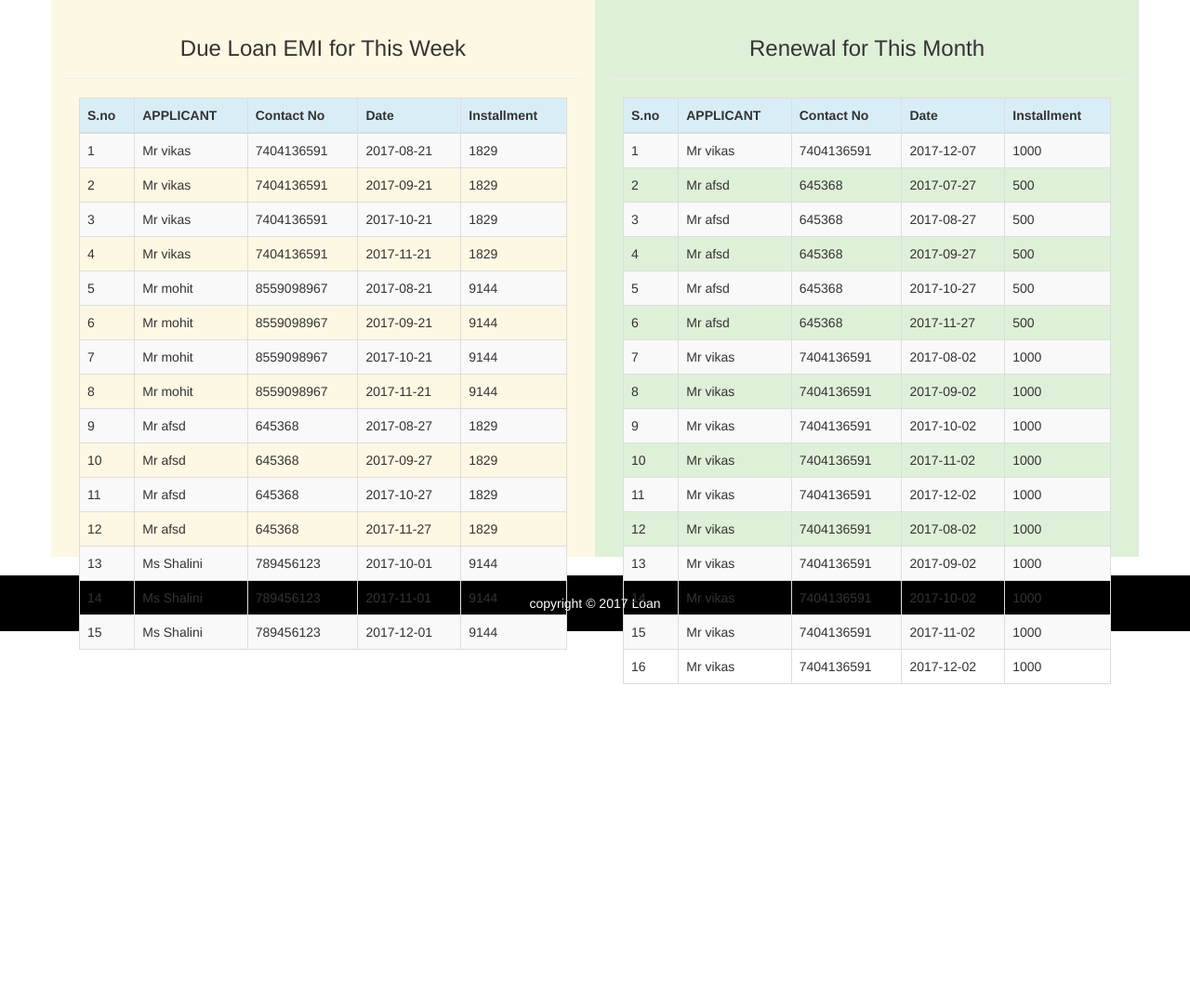
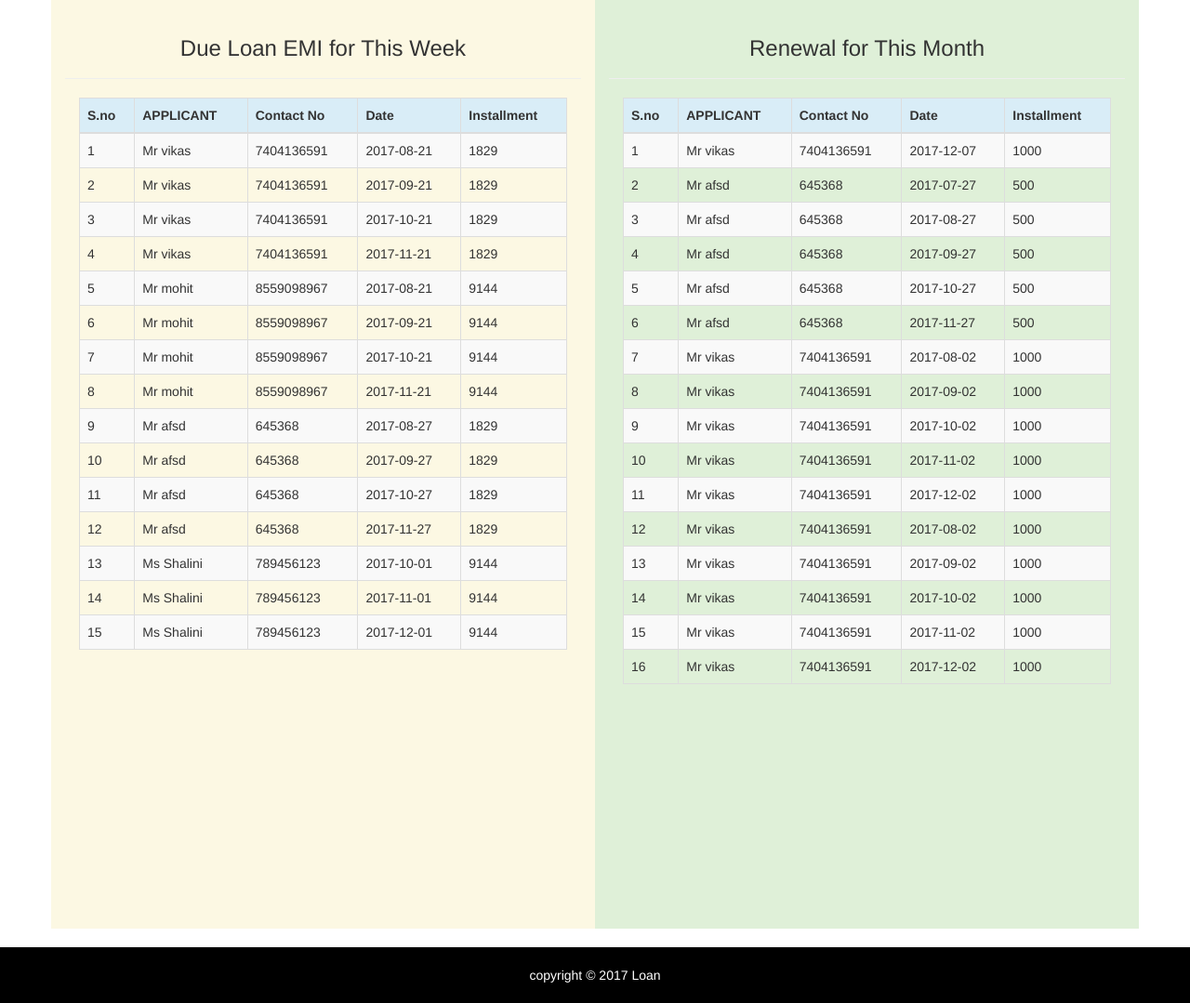
Before and after one commit to MohitArora1/BankApplication, a PHP site: page /dashboard.php in a window 1280 px wide. Shown: the part 103-1182 px from the top of the page at 93% size. Before the commit the page ends 839 px from the top, so only its background shows below. Run offline with PHP 8.4, Linux system fonts and the light colour scheme; a user stored in the database is signed in; data comes from the database, SQL or seed files in the repository.

Commit message:
new changes

```diff
--- a/project/admin/dashboard.php
+++ b/project/admin/dashboard.php
@@ -934,7 +934,7 @@ if(isset($_POST['edituser'])){
 				<br>
 				<br>
 			<div class="row">
-				<div class="col-md-6 bg-warning" style="height:600px">
+				<div class="col-md-6 bg-warning" style="height:1000px">
 					<div class="page-header text-center">
 						<h3>Due Loan EMI for This Month</h3>
 					</div>
@@ -987,7 +987,7 @@ if(isset($_POST['edituser'])){
 					</div>
 					</div>
 				</div>
-				<div class="col-md-6 bg-success" style="height:600px;">
+				<div class="col-md-6 bg-success" style="height:1000px;">
 					<div class="page-header text-center">
 						<h3>Renewal for This Month</h3>
 					</div>
--- a/project/dashboard.php
+++ b/project/dashboard.php
@@ -17,7 +17,7 @@ include('connectdb.php');
 		<div class="container">
 			<div class="row">
 
-				<div class="col-md-6 bg-warning" style="height:600px">
+				<div class="col-md-6 bg-warning" style="height:1000px">
 					<div class="page-header text-center">
 						<h3>Due Loan EMI for This Week</h3>
 					</div>
@@ -70,7 +70,7 @@ include('connectdb.php');
 					</div>
 					</div>
 				</div>
-				<div class="col-md-6 bg-success" style="height:600px">
+				<div class="col-md-6 bg-success" style="height:1000px">
 					<div class="page-header text-center">
 						<h3>Renewal for This Month</h3>
 					</div>
```
